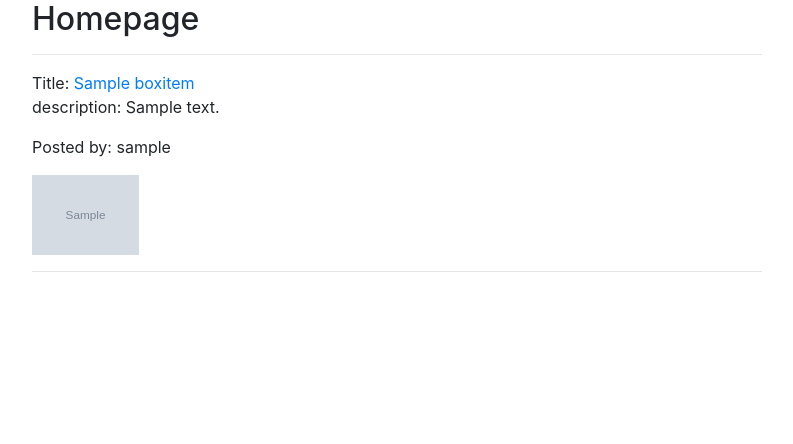
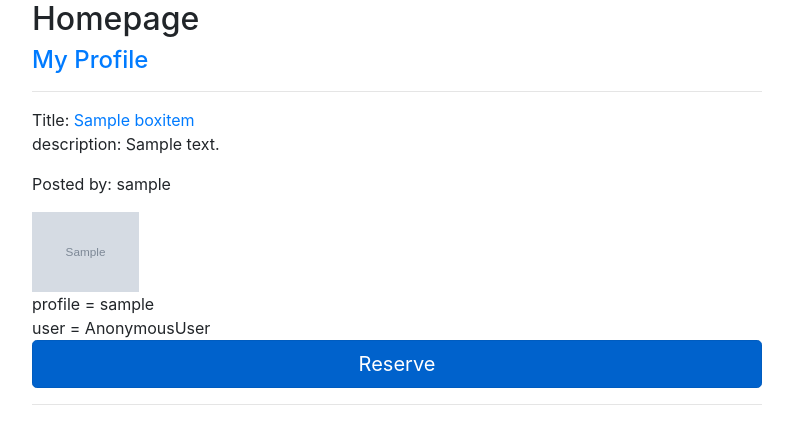
Before and after one commit to slukas111/SugarSnapsCap, a Django app: page / in a window 1280 px wide. Shown: the part 56-500 px from the top of the page, without its empty margins (53-846 px from the left). Run offline with Django 3.2, Linux system fonts and the light colour scheme; tables that the repository leaves empty hold one stand-in row (values such as "Sample post"); grey boxes marked "Sample" are stand-in pictures; some libraries are stand-ins or nearby versions.

Commit message:
reserve is working

```diff
--- a/sugar_app/models.py
+++ b/sugar_app/models.py
@@ -4,6 +4,7 @@ from django.contrib.auth.models import User
 from django.shortcuts import reverse
 from django.db.models.signals import pre_save
 from django.utils.text import slugify
+from users.models import  Profile
 
 
 # Create your models here.
@@ -44,6 +45,7 @@ class BoxItem(models.Model):
     profile = models.ForeignKey(User, on_delete=models.CASCADE)
     item_category = models.ForeignKey(Categories, on_delete=models.CASCADE)
     slug = models.SlugField(unique=True)
+    reserve = models.ManyToManyField(Profile, symmetrical=False, blank=True, related_name='reserving')
 
     def __str__(self):
         return self.title
--- a/sugar_app/urls.py
+++ b/sugar_app/urls.py
@@ -2,7 +2,7 @@ from django.urls import path
 from django.contrib.staticfiles.urls import static
 from django.contrib.staticfiles.urls import staticfiles_urlpatterns
 from SugarProject import settings
-from .views import PostCreateView, PostDetailView, PostUpdateView, PostDeleteView, PostListView
+from .views import PostCreateView, PostDetailView, PostUpdateView, PostDeleteView, PostListView, reserve
 
 urlpatterns = [
     path('', PostListView.as_view(), name="homepage"),
@@ -10,6 +10,7 @@ urlpatterns = [
     path('post/<str:slug>/', PostDetailView.as_view(), name="postdetail"),
     path('post/<int:pk>/update/', PostUpdateView.as_view(), name="postupdate"),
     path('post/<int:pk>/delete/', PostDeleteView.as_view(), name="postdelete"),
+    path('reserve/<str:slug>/', reserve, name='reserve'),
 
 ]
 
--- a/sugar_app/views.py
+++ b/sugar_app/views.py
@@ -1,4 +1,4 @@
-from django.shortcuts import render
+from django.shortcuts import render, HttpResponseRedirect, get_object_or_404, reverse
 from .donation_form import AddBoxItemForm
 from django.contrib.auth.models import User
 from django.contrib.auth.mixins import LoginRequiredMixin, UserPassesTestMixin
@@ -52,3 +52,12 @@ class PostDeleteView(LoginRequiredMixin, UserPassesTestMixin, DeleteView):
         if self.request.user == post.profile:
             return True
         return False
+
+
+def reserve(request, slug):
+    box_item = BoxItem.objects.get(slug=slug)
+    print('box', box_item)
+    own_profile = request.user.profile  # or your queryset to get
+    box_item.reserve.add(own_profile)
+
+    return HttpResponseRedirect("/")
--- a/templates/index.html
+++ b/templates/index.html
@@ -1,24 +1,37 @@
 {% extends 'base.html' %}
 {% block content %}
+<div>
+    <h2>Homepage</h2>
 
-<h2>Homepage</h2>
-<!--{{ user.username }} <br>-->
-{% comment %}
-<h4><a href="{% url 'postcreate' %}">Create Donation</a></h4>
+    <h4><a href="{% url 'userposts' user.username %}">My Profile</a></h4>
+    <hr>
+    {% for post in posts %}
 
-<h4><a href="{% url 'user_profile' user.id %}">My Profile</a></h4>
-<!--<h4><a href="{% url 'userposts' user.username %}">My Profile</a></h4>-->
+    Title: <a href="{% url 'postdetail' post.slug  %}">{{post.title}}</a>
+    <p>description: {{post.description}}</p>
+    <p>Posted by: {{post.profile}}</p>
 
-<h4><a href="{% url 'logout' %}">Logout</a></h4>
-{% endcomment %}
-{% for post in posts %}
-<hr>
-Title: <a href="{% url 'postdetail' post.slug  %}">{{post.title}}</a>
-<p>description: {{post.description}}</p>
-<p>Posted by: {{post.profile}}</p>
-<img src="{{post.image.url}}" alt="{{post.title}}" style="height: 80px">
-<hr>
-{% endfor %}
+    <img alt="{{post.title}}" src="{{post.image.url}}" style="height: 80px">
+    <br>
+    profile = {{post.profile}} <br>
+
+    user = {{user}}
+    <br>
+    {% if user.profile in post.reserve.all %}
+    <button disabled>Reserved</button>
+    {% else %}
+    <a aria-pressed="true" class="btn btn-primary btn-lg active btn-block" href="{% url 'reserve' post.slug %}"
+                   role="button">
+                    Reserve
+                </a>
+    {% endif %}
+    {% for reserveruser in post.reserve.all%}
+
+    {%endfor%}
+
+    <hr>
+    {% endfor %}
 
 
+</div>
 {% endblock content %}
```
Also changed, not shown: users/views.py (+5 -3 lines), sugar_app/migrations/0001_initial.py, users/migrations/0001_initial.py.
